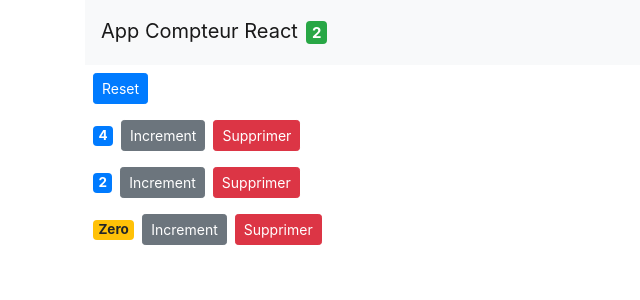
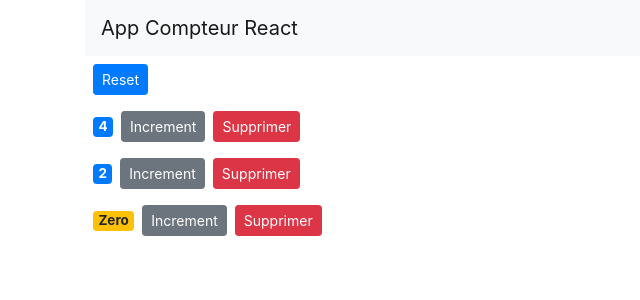
Before and after one commit to alexandre-aco-code/react-perso, a React (Create React App) app in the folder my-react-app/counter-app/: page / in a window 1280 px wide. Shown: the top 300 px of the page, without its empty margins (0-640 px from the left). Built offline with nearby package versions, Linux system fonts and the light colour scheme.

Commit message:
stateless navbar works

```diff
--- a/my-react-app/counter-app/src/components/navbar.jsx
+++ b/my-react-app/counter-app/src/components/navbar.jsx
@@ -1,27 +1,25 @@
 //src//components/navbar.jsx
-import React, { Component } from "react";
+import { Component } from "react";
 
-class NavBar extends Component {
-  render() {
+const NavBar = props => {
   return (
     <nav className="navbar navbar-light bg-light">
       <a className="navbar-brand" href="#">
         App Compteur React
-          <span className={this.getBadgeClasses()}>{this.formatCount()}</span>
+          <span className={getBadgeClasses(props.total)}>{formatCount()}</span>
       </a>
     </nav>
   );
 }
-  getBadgeClasses() {
+
+const getBadgeClasses = (total) => {
   let classes = "badge m-2 badge-";
-    classes += this.props.total === 0 ? "warning" : "success";
+  classes += total === 0 ? "warning" : "success";
   return classes;
 }
 
-  formatCount() {
-    const { total } = this.props;
+const formatCount = (total) => {
   return total === 0 ? "Zero" : total;
-  }
 }
 
 
```
Lines whose indentation alone changed are shown as unchanged.
